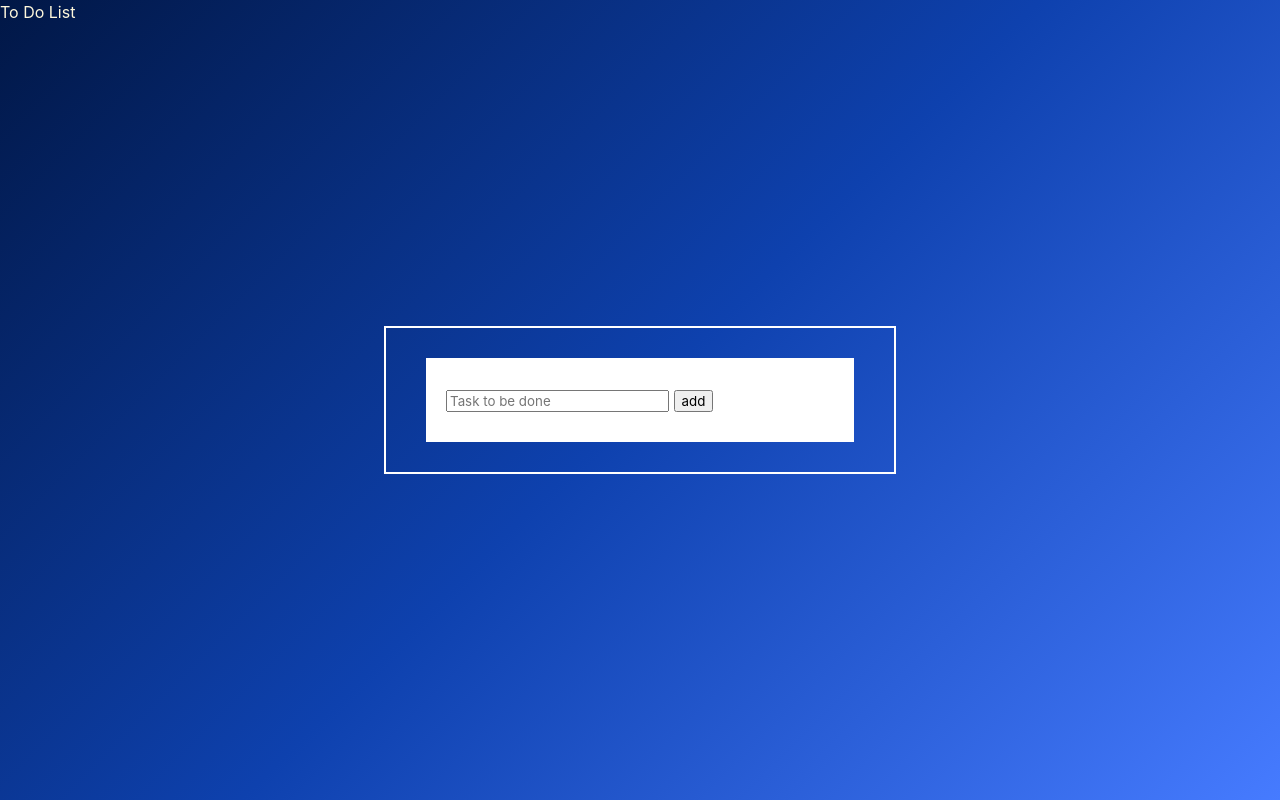
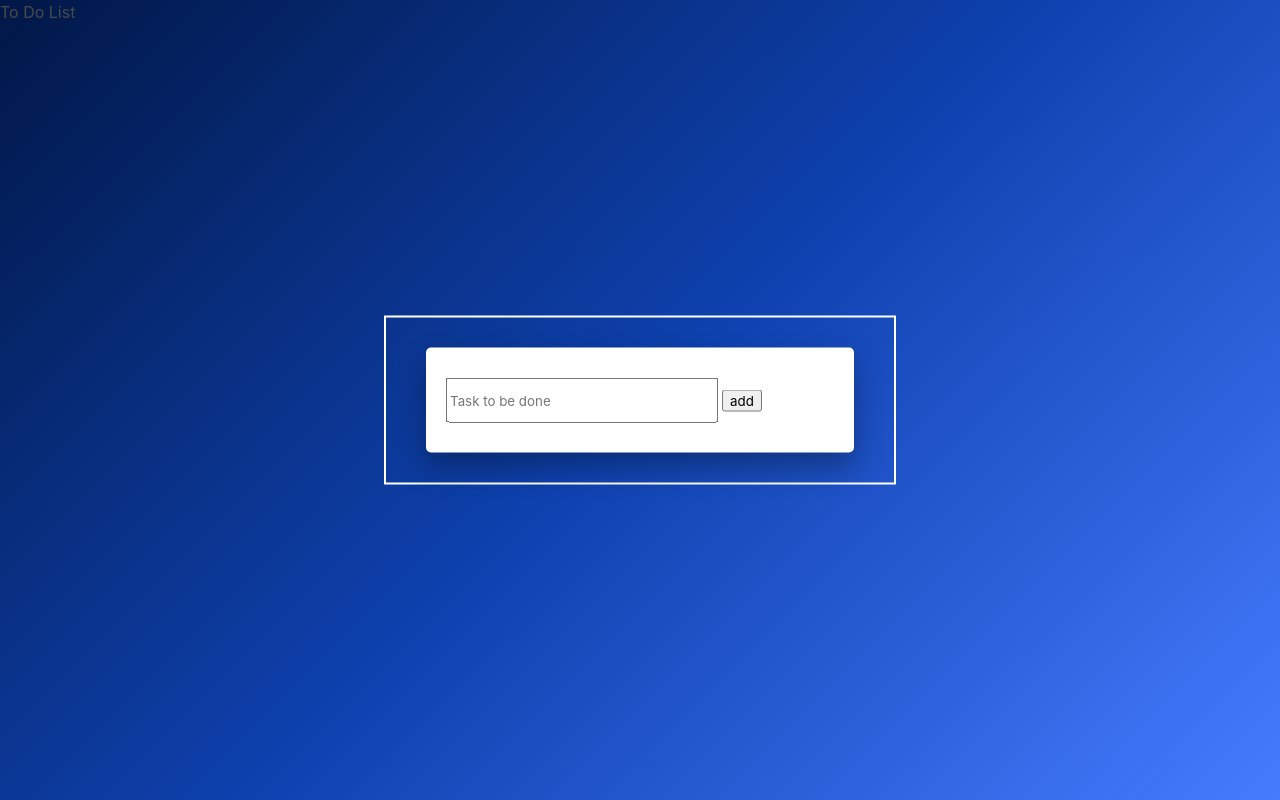
Before and after one commit to trivera777/ToDoList, a plain HTML site: page index.html in a window 1280 px wide. Drawn offline with nearby package versions, Linux system fonts and the light colour scheme.

Commit message:
working input styling

```diff
--- a/Assets/style.css
+++ b/Assets/style.css
@@ -18,8 +18,11 @@ body {
 .newTask {
     background-color: #fff;
     padding: 30px 20px;
+    border-radius: 5px;
+    box-shadow: 0 15px 30px rgba(0, 0, 0, 0.3);
 }
 
-h1 {
-    color: cornsilk;
+input {
+    width:  70%;
+    height: 45px;
 }
```
